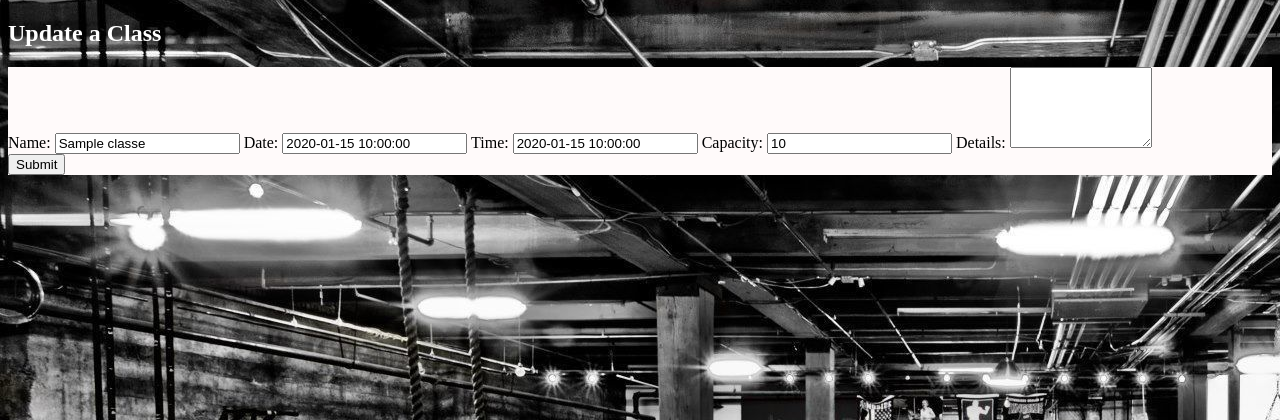
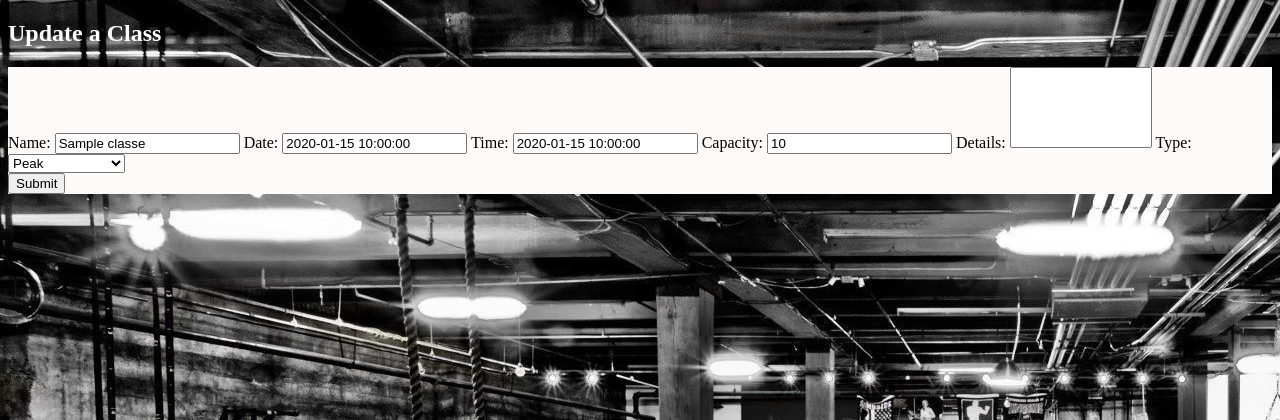
Before and after one commit to danikav/gym_management_project, a Flask app: page /classes/1/edit in a window 1280 px wide. Shown: the part 196-616 px from the top of the page. Run offline with Flask 2, Linux system fonts and the light colour scheme; a database or web service that is not in the repository returns one stand-in record (values such as "Sample title"); some libraries are stand-ins or nearby versions.

Commit message:
almost got second extension

```diff
--- a/controllers/gymclasses_controller.py
+++ b/controllers/gymclasses_controller.py
@@ -24,7 +24,8 @@ def create_class():
     time = request.form["time"]
     capacity = request.forn['capacity']
     details = request.form["details"]
-    new_class = Gymclass(name, date, time, capacity, details)
+    peak = request.form["peak"]
+    new_class = Gymclass(name, date, time, capacity, details, peak)
     gymclass_repository.save(new_class)
     return redirect("/classes")
 
@@ -47,7 +48,8 @@ def update_class(id):
     time = request.form["time"]
     capacity = request.form['capacity']
     details = request.form["details"]
-    gymclass = Gymclass(name, date, time, capacity, details, id)
+    peak = request.form["peak"]
+    gymclass = Gymclass(name, date, time, capacity, details, peak, id)
     gymclass_repository.update(gymclass)
     return redirect("/classes")
 
@@ -65,6 +67,7 @@ def update_bookings(id):
     booking = Booking(member, gymclass, id)
 
     members = gymclass_repository.members(gymclass)
+    # if (member.membertype == "standard" and gymclass.peak != True) or (member.membertype == "premium"):
     if len(members) < gymclass.capacity:
         booking_repository.save(booking)
     else:
--- a/controllers/members_controller.py
+++ b/controllers/members_controller.py
@@ -17,7 +17,8 @@ def new_member():
 @members_blueprint.route("/members", methods=["POST"])
 def create_member():
     name = request.form["name"]
-    new_member = Member(name)
+    membertype = request.form["membertype"]
+    new_member = Member(name, membertype)
     member_repository.save(new_member)
     return redirect("/members")
 
@@ -35,6 +36,7 @@ def edit_member(id):
 @members_blueprint.route("/members/<id>", methods=["POST"])
 def update_member(id):
     name = request.form["name"]
-    member = Member(name, id)
+    membertype = request.form["membertype"]
+    member = Member(name, membertype, id)
     member_repository.update(member)
     return redirect("/members")
--- a/db/gym_manager.sql
+++ b/db/gym_manager.sql
@@ -4,7 +4,8 @@ DROP TABLE IF EXISTS members;
 
 CREATE TABLE members (
     id SERIAL PRIMARY KEY,
-    name VARCHAR(255)
+    name VARCHAR(255),
+    membertype VARCHAR(255)
 );
 
 CREATE TABLE classes (
@@ -13,7 +14,8 @@ CREATE TABLE classes (
     date VARCHAR(255),
     time VARCHAR(255),
     capacity INT,
-    details TEXT
+    details TEXT,
+    peak BOOLEAN
 );
 
 CREATE TABLE bookings (
--- a/models/gymclass.py
+++ b/models/gymclass.py
@@ -1,9 +1,10 @@
 class Gymclass:
 
-    def __init__(self, name, date, time, capacity, details, id=None):
+    def __init__(self, name, date, time, capacity, details, peak, id=None):
         self.name = name
         self.date = date
         self.time = time
         self.capacity = capacity
+        self.peak = peak
         self.details = details
         self.id = id
--- a/models/member.py
+++ b/models/member.py
@@ -1,5 +1,6 @@
 class Member:
 
-    def __init__(self, name, id=None):
+    def __init__(self, name, membertype, id=None):
         self.name = name
+        self.membertype = membertype
         self.id = id
--- a/repositories/gymclass_repository.py
+++ b/repositories/gymclass_repository.py
@@ -3,8 +3,8 @@ from models.gymclass import Gymclass
 from models.member import Member
 
 def save(gymclass):
-    sql = "INSERT INTO classes( name, date, time, capacity, details ) VALUES ( %s, %s, %s, %s, %s ) RETURNING id"
-    values = [gymclass.name, gymclass.date, gymclass.time, gymclass.capacity, gymclass.details]
+    sql = "INSERT INTO classes( name, date, time, capacity, details, peak ) VALUES ( %s, %s, %s, %s, %s, %s ) RETURNING id"
+    values = [gymclass.name, gymclass.date, gymclass.time, gymclass.capacity, gymclass.details, gymclass.peak]
     results = run_sql( sql, values )
     gymclass.id = results[0]['id']
     return gymclass
@@ -19,7 +19,7 @@ def select_all():
     sql = "SELECT * FROM classes"
     results = run_sql(sql)
     for row in results:
-        gymclass = Gymclass(row['name'], row['date'], row['time'], row['capacity'], row['details'], row['id'] )
+        gymclass = Gymclass(row['name'], row['date'], row['time'], row['capacity'], row['details'], row['peak'], row['id'] )
         gymclasses.append(gymclass)
     return gymclasses
 
@@ -30,12 +30,12 @@ def select_class(id):
     result = run_sql(sql, values)[0]
 
     if result is not None:
-        gymclass = Gymclass(result['name'], result['date'], result['time'], result['capacity'], result['details'], result['id'] )
+        gymclass = Gymclass(result['name'], result['date'], result['time'], result['capacity'], result['details'], result['peak'], result['id'] )
     return gymclass
 
 def update(gymclass):
-    sql = "UPDATE classes SET (name, date, time, capacity, details) = (%s, %s, %s, %s, %s) WHERE id = %s"
-    values = [gymclass.name, gymclass.date, gymclass.time, gymclass.capacity, gymclass.details, gymclass.id]
+    sql = "UPDATE classes SET (name, date, time, capacity, details, peak) = (%s, %s, %s, %s, %s, %s) WHERE id = %s"
+    values = [gymclass.name, gymclass.date, gymclass.time, gymclass.capacity, gymclass.details, gymclass.peak, gymclass.id]
     run_sql(sql, values)
 
 def members(gymclass):
--- a/static/gym_style.css
+++ b/static/gym_style.css
@@ -106,8 +106,8 @@ footer {
     margin-left: auto;
     margin-right: auto;
     margin-top: 100px;
-    height: 400px;
-    width: 400px;
+    height: 200px;
+    width: 200px;
 }
 #full {
     background:snow;
@@ -118,3 +118,34 @@ footer {
 #angry {
 
 }
+
+#details {
+    resize: none;
+    max-height : 100px;
+}
+#image1 {
+grid-area: image1;
+
+}
+
+#image2 {
+    grid-area: image2;
+}
+
+#image3 {
+    grid-area: image3;
+}
+
+.container {
+    display: grid;
+    grid-template-areas: "image1 image2 image3";
+
+  }
+
+.container > div {
+    margin: 10px;
+    padding: 20px;
+    font-size: 30px;
+
+
+  }
--- a/templates/classes/edit.html
+++ b/templates/classes/edit.html
@@ -20,6 +20,12 @@
         <textarea id="details" name="details" rows="5" cols="15" value="{{ gymclass.details }}">
         </textarea>
 
+    <label for="peak">Type:</label>
+        <select id="peak" name="peak">
+            <option value="peak_true">Peak</option>
+            <option value="peak_false">Offpeak/option>
+    </select>
+
     <div>
         <input type="submit">
     </div>
--- a/templates/classes/full.html
+++ b/templates/classes/full.html
@@ -1,5 +1,5 @@
 {% extends 'base.html' %}
 
 {% block content %}
-<p id=full> <img id="angry" src="/static/angry.png" alt="angryface"> This class is full! No more bookings available! <img id="angry" src="/static/angry.png" alt="angryface"></p>
+<p id=full> <img id="angry" src="/static/angry.png" alt="angryface"> This class is full! No gainz for you brooo! <img id="angry" src="/static/angry.png" alt="angryface"></p>
 {% endblock %}
--- a/templates/members/edit.html
+++ b/templates/members/edit.html
@@ -7,6 +7,12 @@
         <label for="name">Name:</label>
         <input type="text" id="name" name="name" value="{{ member.name }}">
 
+        <label for="membertype">Type:</label>
+        <select id="membertype" name="membertype">
+            <option value="membertype_premium">Premium</option>
+            <option value="membertype_standard">Standard</option>
+    </select>
+
     <div>
         <input type="submit">
     </div>
--- a/templates/members/new.html
+++ b/templates/members/new.html
@@ -7,6 +7,11 @@
         <label for="name">Name:</label>
         <input type="text" id="name" name="name">
 
+        <label for="membertype">Type:</label>
+        <select id="membertype" name="membertype">
+            <option value="membertype_premium">Premium</option>
+            <option value="membertype_standard">Standard</option>
+    </select>
     <div>
         <input type="submit">
     </div>
```
Also changed, not shown: console.py (+17 -8 lines), repositories/member_repository.py (+4 -4 lines), templates/classes/new.html (+6 -1 lines), templates/index.html (+6 -1 lines), static/woman.gif (added), static/worm.gif (added).
